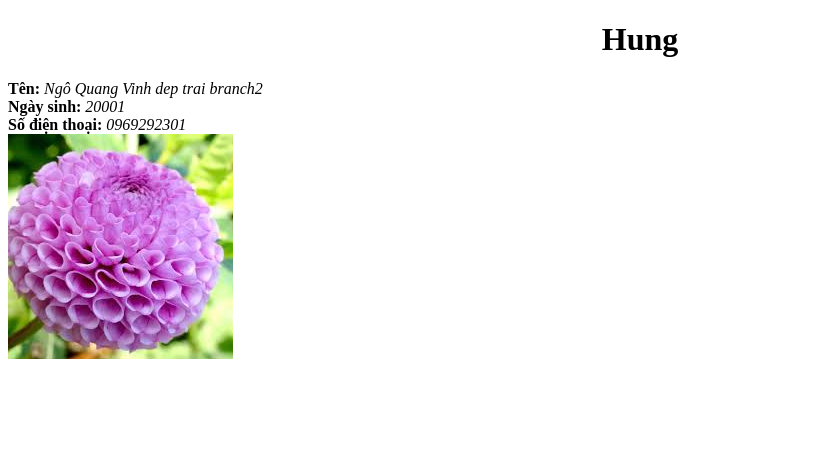
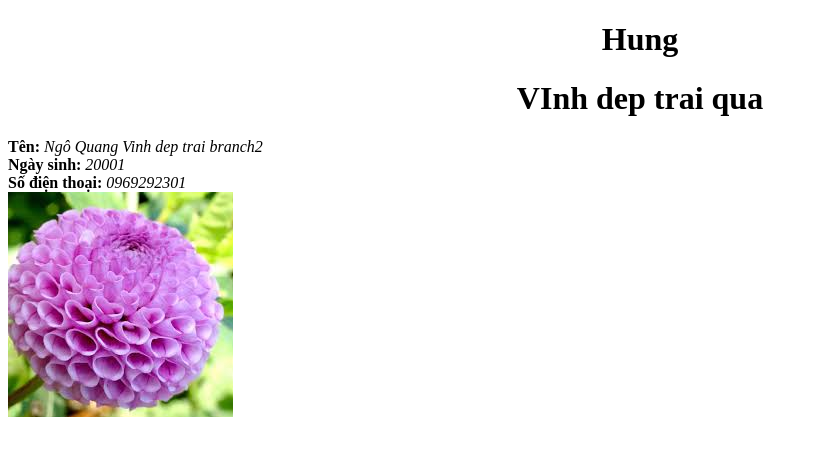
Before and after one commit to hung-vinh/demo-git, a plain HTML site: page index.html in a window 1280 px wide. Shown: the whole page, without its empty margins (0-818 px from the left). Drawn offline with Linux system fonts and the light colour scheme.

Commit message:
add h1 tag

```diff
--- a/index.html
+++ b/index.html
@@ -10,6 +10,7 @@
 <body>
     <h1>Hung</h1>
     <div class="info">
+        <h1>VInh dep trai qua</h1>
         <b>Tên: </b> <i>Ngô Quang Vinh dep trai branch2</i>
     </div>
 
```
Also changed, not shown: 1 other file.
